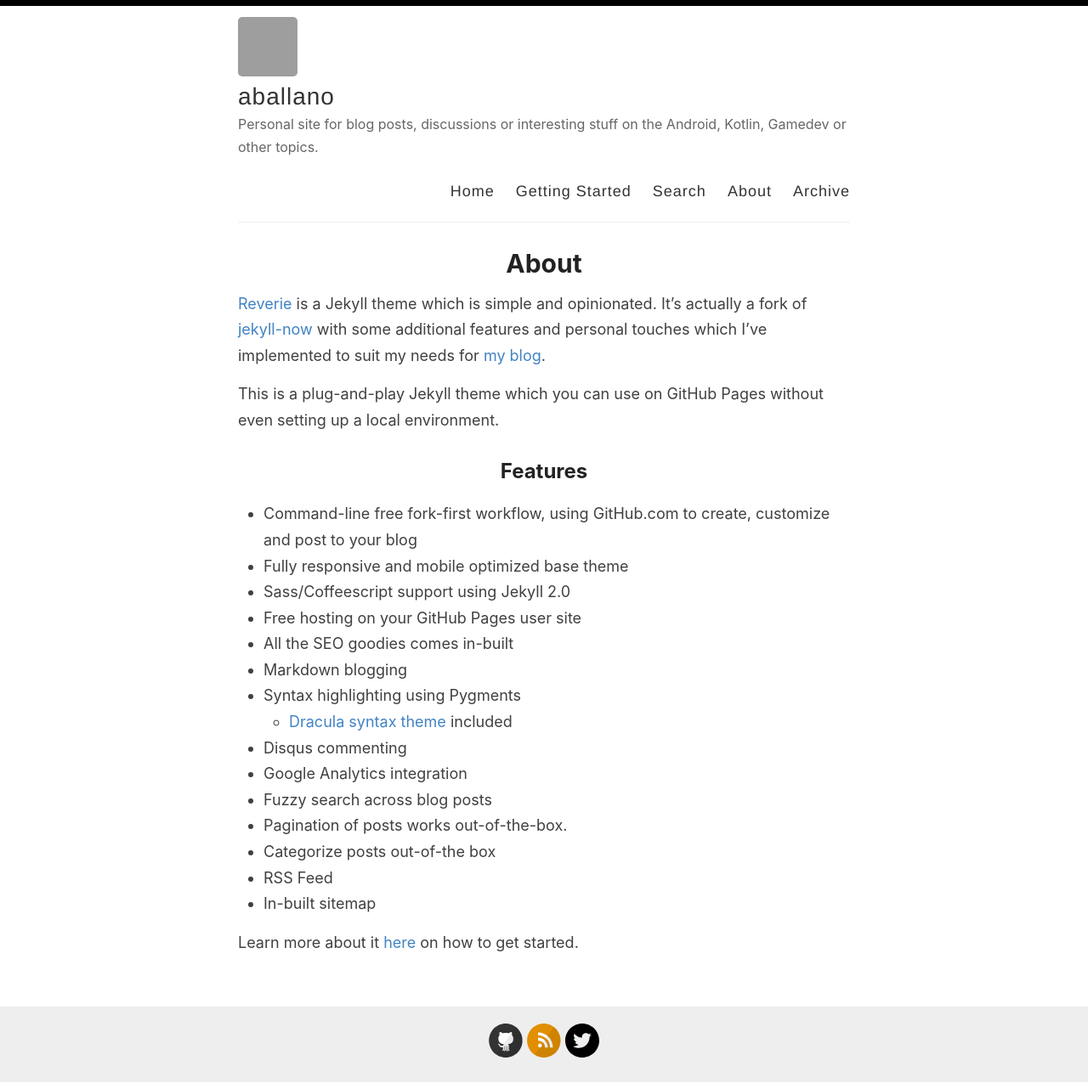
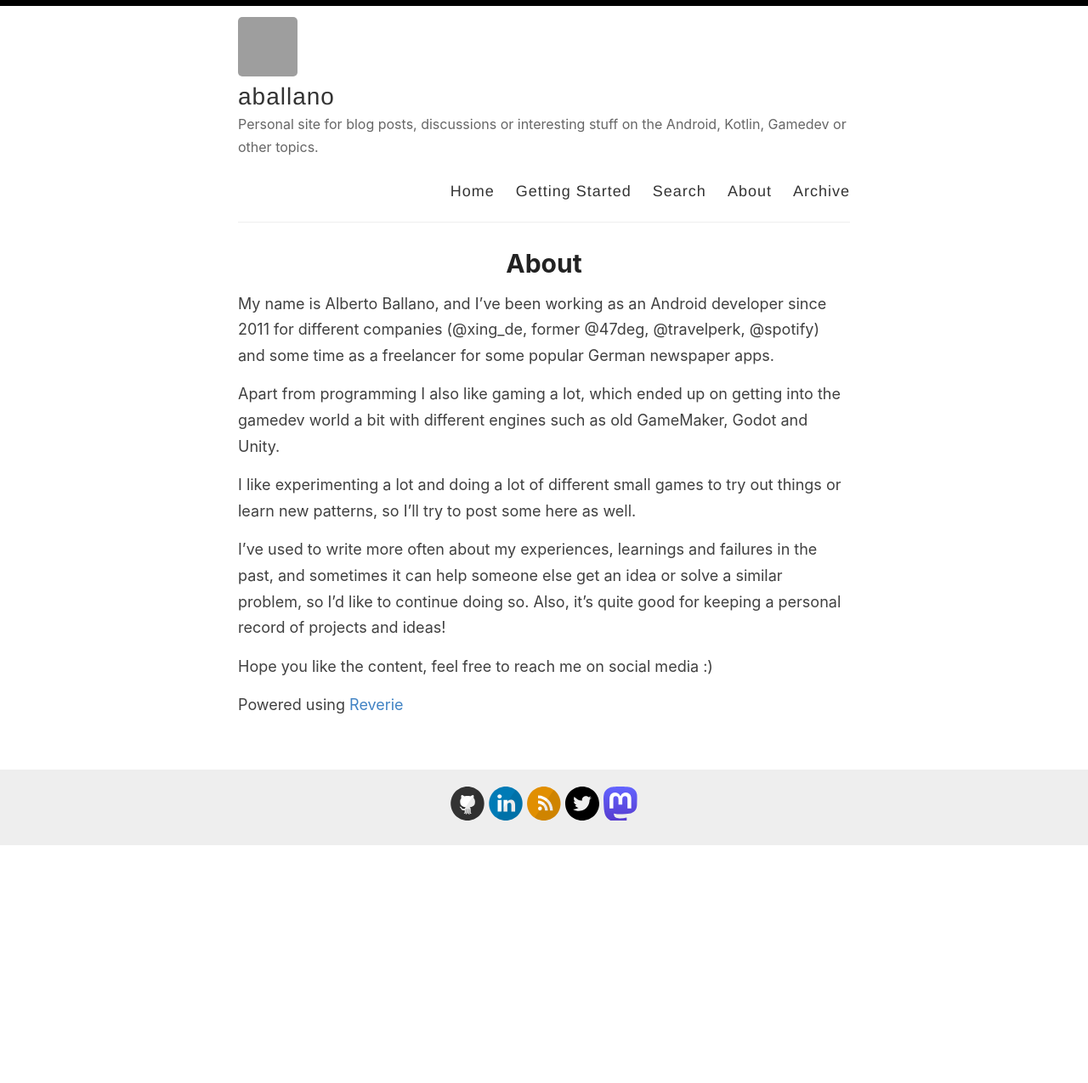
Before and after one commit to aballano/aballano.github.io, a Jekyll site: the page built from _pages/about.md, in a window 1280 px wide. Shown: the whole page at 85% size. Built offline with Jekyll 4.4.1, drawn with Linux system fonts in a browser that asks for light colours; after the commit the page ends 995 px from its top, so only the background shows below that; grey boxes are pictures that could not be loaded.

Commit message:
Update favicon and pages
Imported latest post from Medium

```diff
--- a/_config.yml
+++ b/_config.yml
@@ -26,14 +26,14 @@ footer-links:
   flickr:
   github: aballano
   instagram:
-  linkedin:
+  linkedin: alberto-ballano-94557394
   pinterest:
   rss: rss
   twitter: aballano
   stackoverflow:
   youtube: # channel/<your_long_string> or user/<user-name>
   playconsole:
-  mastodon: # <your-mastodon-instance>/@<your-user-name> eg. fosstodon.org/@username
+  mastodon: androiddev.social/@aballano
 
 # Enter your Disqus shortname (not your username) to enable commenting on posts
 # You can find your shortname on the Settings page of your Disqus account
--- a/_pages/about.md
+++ b/_pages/about.md
@@ -4,26 +4,16 @@ title: About
 permalink: /about/
 ---
 
-[Reverie](https://github.com/amitmerchant1990/reverie) is a Jekyll theme which is simple and opinionated. It's actually a fork of [jekyll-now](https://github.com/barryclark/jekyll-now) with some additional features and personal touches which I've implemented to suit my needs for [my blog](https://www.amitmerchant.com).
+My name is Alberto Ballano, and I've been working as an Android developer since 2011 for different companies (@xing_de, former @47deg, @travelperk, @spotify) and some time as a freelancer for some popular German newspaper apps.
 
-This is a plug-and-play Jekyll theme which you can use on GitHub Pages without even setting up a local environment.
+Apart from programming I also like gaming a lot, which ended up on getting into the gamedev world a bit with different engines such as old GameMaker, Godot and Unity.
 
-## Features
+I like experimenting a lot and doing a lot of different small games to try out things or learn new patterns, so I'll try to post some here as well.
 
-- Command-line free fork-first workflow, using GitHub.com to create, customize and post to your blog
-- Fully responsive and mobile optimized base theme
-- Sass/Coffeescript support using Jekyll 2.0
-- Free hosting on your GitHub Pages user site
-- All the SEO goodies comes in-built
-- Markdown blogging
-- Syntax highlighting using Pygments
-    - [Dracula syntax theme](https://draculatheme.com/) included
-- Disqus commenting
-- Google Analytics integration
-- Fuzzy search across blog posts
-- Pagination of posts works out-of-the-box.
-- Categorize posts out-of-the box
-- RSS Feed
-- In-built sitemap
+I've used to write more often about my experiences, learnings and failures in the past, and sometimes it can help someone else get an idea or solve a similar problem, so I'd like to continue doing so. Also, it's quite good for keeping a personal record of projects and ideas!
 
-Learn more about it [here](https://github.com/amitmerchant1990/reverie) on how to get started.
+Hope you like the content, feel free to reach me on social media :)
+
+
+
+Powered using [Reverie](https://github.com/amitmerchant1990/reverie)
```
Also changed, not shown: _pages/getting-started.md (deleted, +0 -51 lines), _posts/2016-03-02-never-ending-observables.md (added, +132 -0 lines), favicon.ico.
